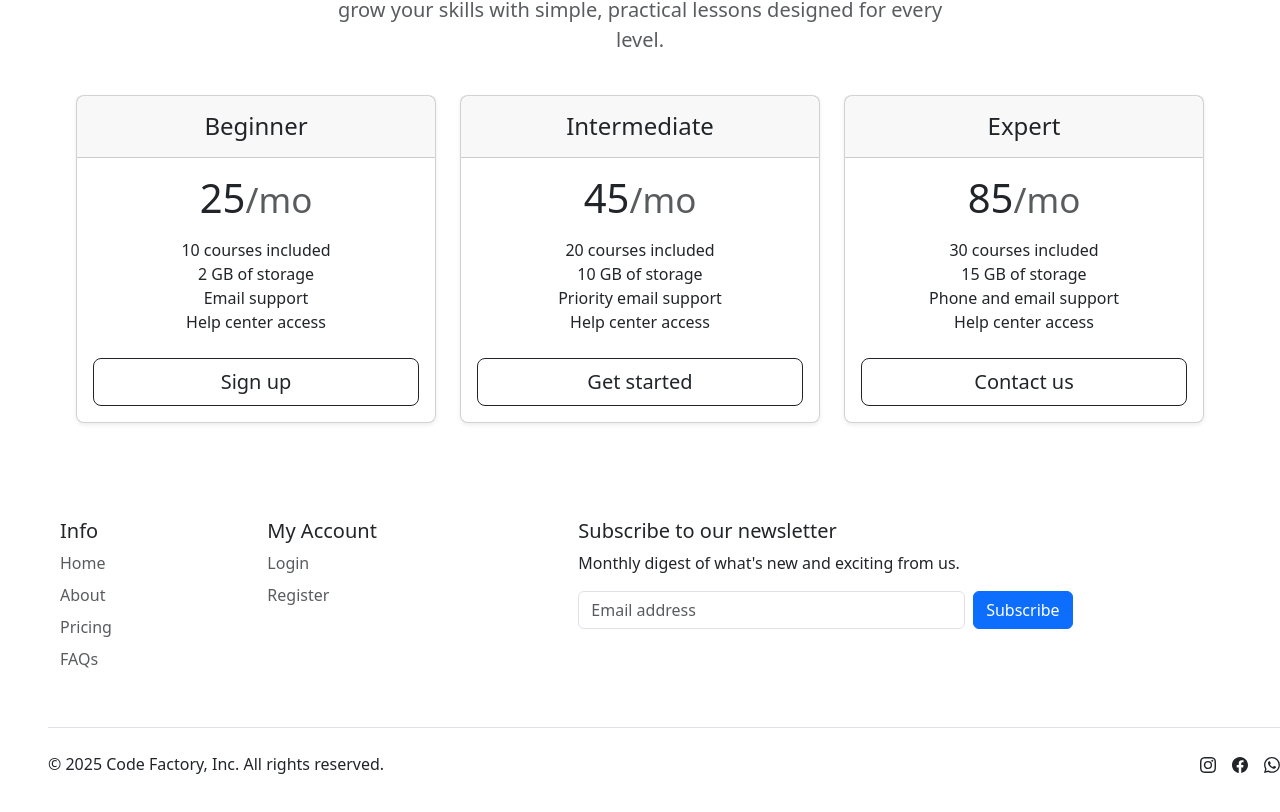
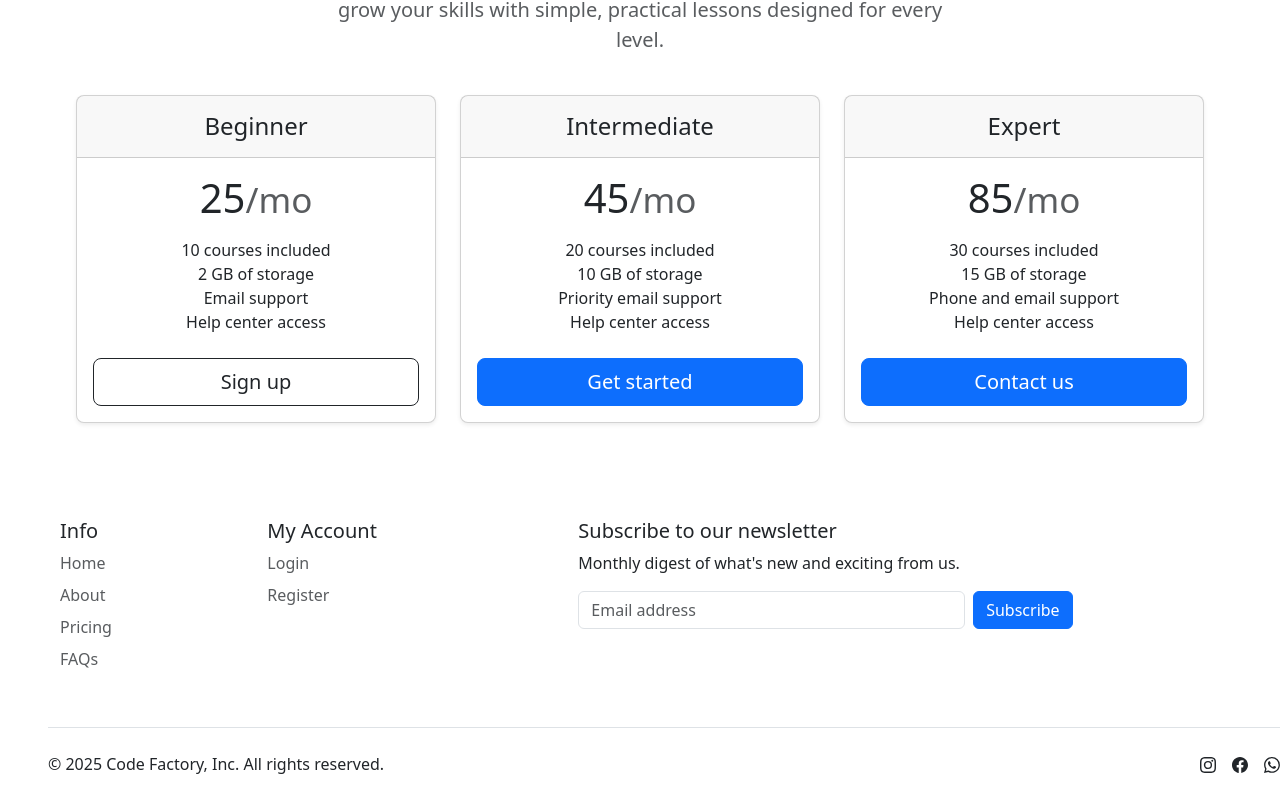
Before and after one commit to GastonLevy/LandingPage, an Angular app: page / in a window 1280 px wide. Shown: the part 1948-2760 px from the top of the page. Built offline with nearby package versions, Linux system fonts and the light colour scheme.

Commit message:
Price Offers Buttons Handling

```diff
--- a/src/app/pages/home/price-offers/price-offers.html
+++ b/src/app/pages/home/price-offers/price-offers.html
@@ -26,7 +26,7 @@
             <li>{{ feature }}</li>
             }
           </ul>
-          <button type="button" class="w-100 btn btn-lg btn-outline-dark">
+          <button type="button" [ngClass]="offer.buttonClass">
             {{ offer.buttonText }}
           </button>
         </div>
--- a/src/app/pages/home/price-offers/price-offers.ts
+++ b/src/app/pages/home/price-offers/price-offers.ts
@@ -1,9 +1,11 @@
 import { Component } from '@angular/core';
 import { PriceOffersConfig } from './price-offers.types';
+import { CommonModule } from '@angular/common';
 
 @Component({
   selector: 'app-price-offers',
   standalone: true,
+  imports: [CommonModule],
   templateUrl: './price-offers.html',
   styleUrl: './price-offers.css',
 })
```
